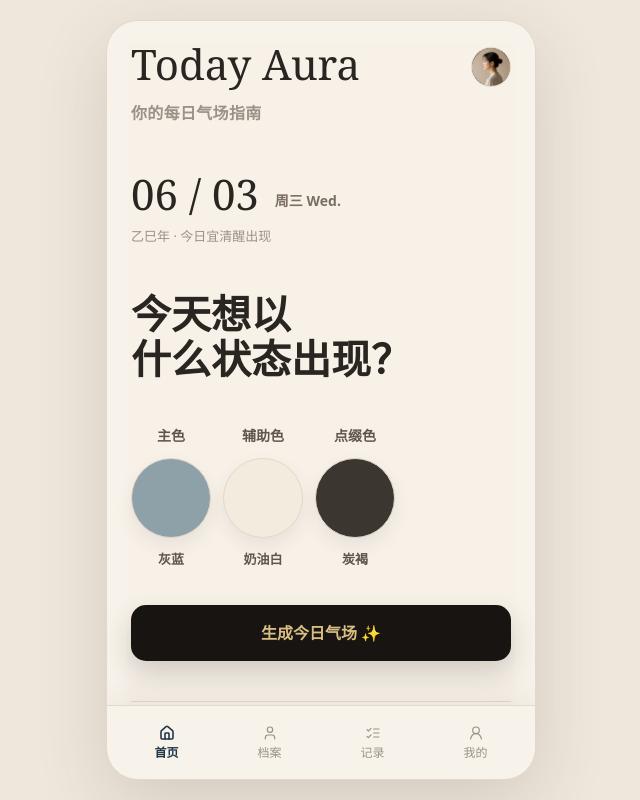
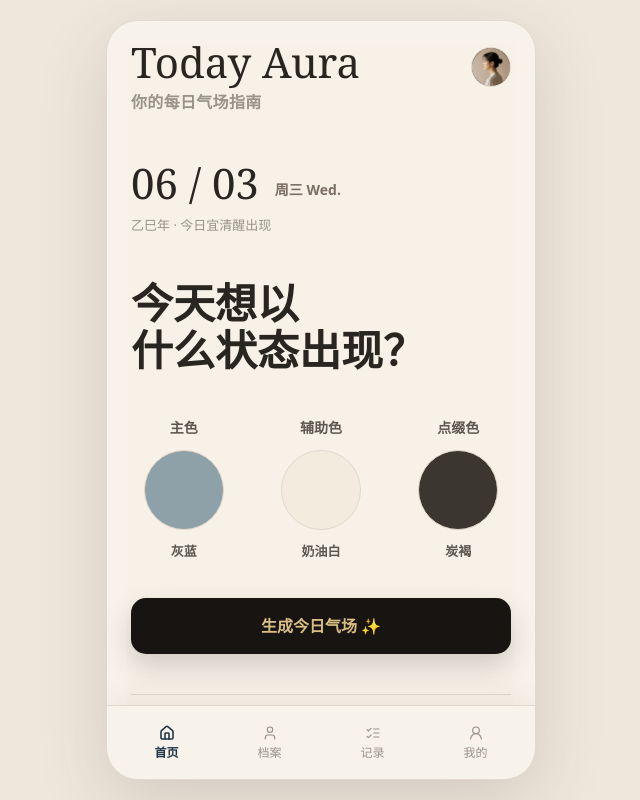
Before and after one commit to carycoi888/today-aura-v1.0, a Next.js app: page /prototype in a window 1280 px wide. Shown: the whole page, without its empty margins (319-959 px from the left). Built offline with nearby package versions, Linux system fonts and the light colour scheme.

Commit message:
polish prototype luxury home details

```diff
--- a/src/components/prototype/AuraPrototype.tsx
+++ b/src/components/prototype/AuraPrototype.tsx
@@ -5,6 +5,7 @@ import {
   CalendarDays,
   Check,
   ChevronLeft,
+  ChevronRight,
   ListChecks,
   RefreshCcw,
   Share2,
@@ -792,7 +793,19 @@ function EmptyResult({ onGenerate }: { onGenerate: () => void }) {
 }
 
 function ProfileRow({ label, value, onClick }: { label: string; value: string; onClick: () => void }) {
-  return <button className="w-full rounded-[22px] border border-[#E2D8CB] bg-[#FFFCF7] p-4 text-left" onClick={onClick} type="button"><p className="text-xs text-[#9B9288]">{label}</p><p className="mt-2 font-semibold">{value}</p></button>;
+  return (
+    <button
+      className="flex w-full items-center gap-3 rounded-[22px] border border-[#E2D8CB] bg-[#FFFCF7] p-4 text-left"
+      onClick={onClick}
+      type="button"
+    >
+      <span className="min-w-0 flex-1">
+        <span className="block text-xs text-[#9B9288]">{label}</span>
+        <span className="mt-2 block truncate font-semibold">{value}</span>
+      </span>
+      <ChevronRight className="size-4 shrink-0 text-[#B8AEA3]" />
+    </button>
+  );
 }
 
 function displayWeather(value: string) {
--- a/src/components/prototype/AuraRecordRow.tsx
+++ b/src/components/prototype/AuraRecordRow.tsx
@@ -47,10 +47,10 @@ export function AuraRecordRow({
       type="button"
       whileTap={{ scale: 0.99 }}
     >
-      <span className="w-[64px] shrink-0 font-serif text-[20px] font-semibold text-[#3C3630]">
+      <span className="w-[78px] shrink-0 whitespace-nowrap font-serif text-[18px] font-semibold text-[#3C3630]">
         {date}
       </span>
-      <span className="min-w-0 flex-1 text-[15px] font-semibold text-[#5E564F]">
+      <span className="min-w-0 flex-1 truncate text-[15px] font-semibold text-[#5E564F]">
         {title}
       </span>
       {showDots ? <ColorDots colors={colors} size="sm" /> : null}
--- a/src/components/prototype/ColorDots.tsx
+++ b/src/components/prototype/ColorDots.tsx
@@ -22,9 +22,10 @@ export function ColorDots({
     md: "size-8",
     lg: "size-20",
   }[size];
+  const gapClass = size === "sm" ? "gap-2" : "gap-3";
 
   return (
-    <div className="flex items-center gap-3">
+    <div className={showNames ? "grid w-full grid-cols-3 items-start gap-8" : `flex items-center ${gapClass}`}>
       {colors.map((color, index) => (
         <motion.div
           animate={{ opacity: 1, y: 0 }}
@@ -37,7 +38,7 @@ export function ColorDots({
             <p className="mb-3 text-[14px] font-semibold text-[#5E564F]">{color.label}</p>
           ) : null}
           <span
-            className={`${sizeClass} block rounded-full border border-[#E2D8CB] shadow-[0_8px_18px_rgba(60,54,48,0.08)]`}
+            className={`${sizeClass} block rounded-full border border-[#E2D8CB]`}
             style={{ backgroundColor: color.hex }}
           />
           {showNames ? (
--- a/src/components/prototype/HomeLuxuryScreen.tsx
+++ b/src/components/prototype/HomeLuxuryScreen.tsx
@@ -49,10 +49,10 @@ export function HomeLuxuryScreen({
     >
       <header className="flex items-start justify-between">
         <div>
-          <h1 className="font-serif text-[42px] font-medium leading-none tracking-normal text-[#292521]">
+          <h1 className="font-serif text-[42px] font-medium leading-[0.92] tracking-normal text-[#292521]">
             Today Aura
           </h1>
-          <p className="mt-4 text-[16px] font-semibold tracking-[0.02em] text-[#9B9288]">
+          <p className="mt-2 text-[16px] font-semibold tracking-[0.02em] text-[#9B9288]">
             你的每日气场指南
           </p>
         </div>
@@ -87,14 +87,14 @@ export function HomeLuxuryScreen({
       </section>
 
       <section className="mt-11">
-        <h2 className="text-[40px] font-semibold leading-[1.13] tracking-normal text-[#292521]">
+        <h2 className="font-serif text-[42px] font-semibold leading-[1.12] tracking-normal text-[#292521]">
           今天想以
           <br />
           什么状态出现？
         </h2>
       </section>
 
-      <section className="mt-11 flex justify-between">
+      <section className="mt-11">
         <ColorDots colors={colorItems} showNames size="lg" />
       </section>
 
@@ -110,7 +110,7 @@ export function HomeLuxuryScreen({
       <section className="mt-10 border-t border-[#E2D8CB] pt-6">
         <p className="mb-4 text-[15px] font-semibold text-[#9B9288]">最近记录</p>
         <motion.div
-          className="overflow-hidden rounded-[22px] border border-[#E2D8CB] bg-[#FFFCF7] shadow-[0_10px_28px_rgba(60,54,48,0.06)]"
+          className="overflow-hidden rounded-[22px] border border-[#E2D8CB] bg-[#F7F1E8] shadow-[0_8px_22px_rgba(60,54,48,0.04)]"
           whileTap={{ y: -1 }}
         >
           <AuraRecordRow
```
